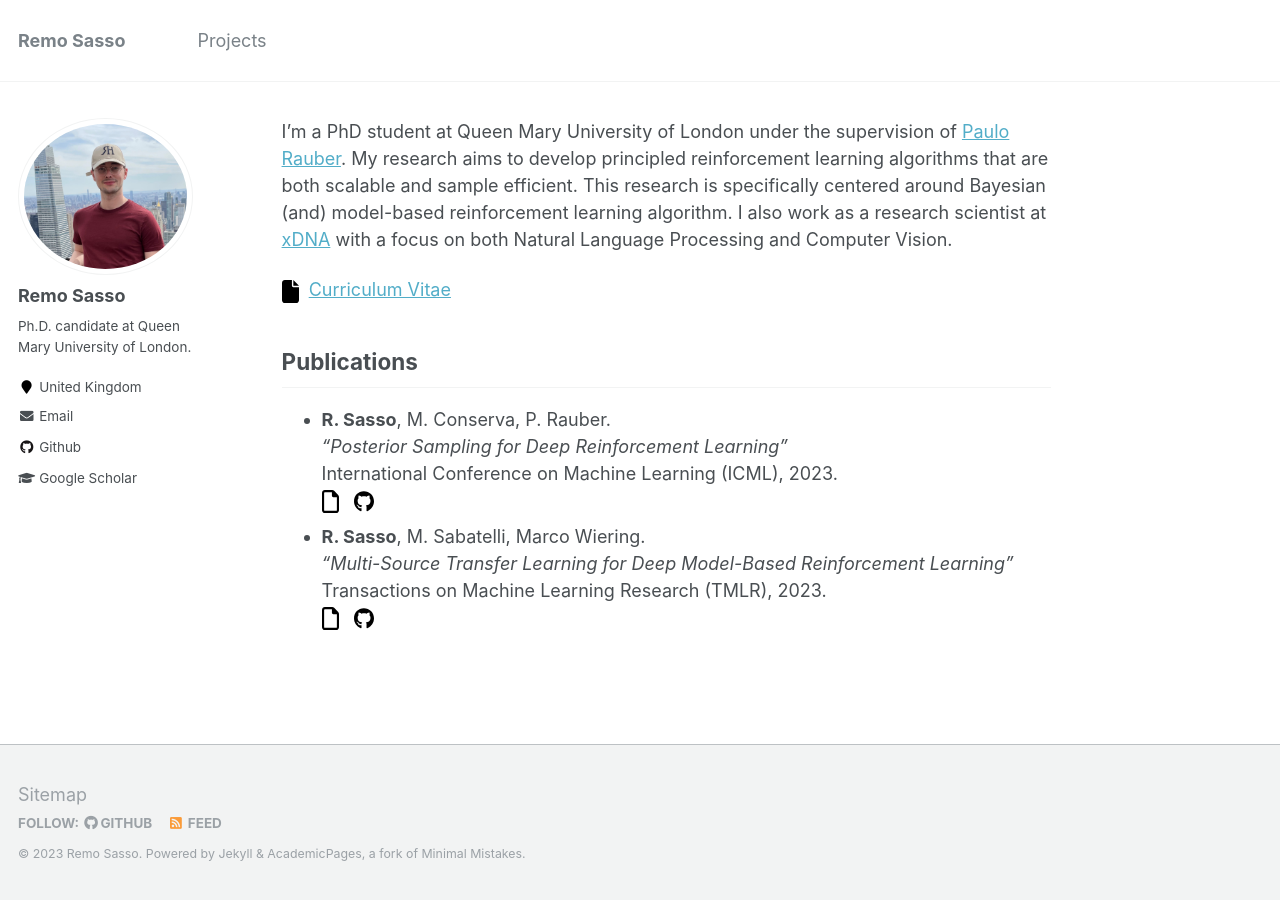
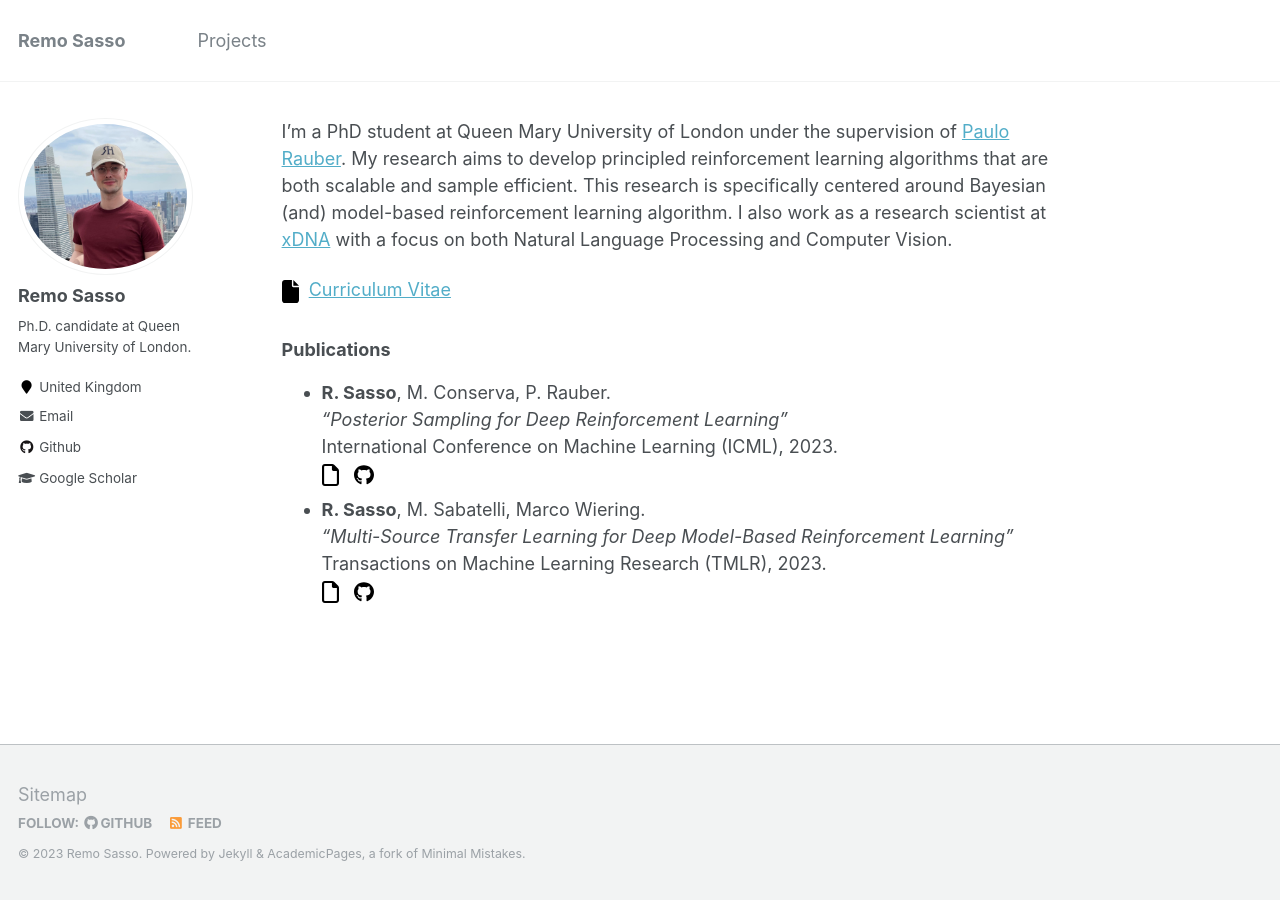
Before and after one commit to remosasso/remosasso.github.io, a Jekyll site: the page built from _pages/about.md, in a window 1280 px wide. Built offline with Jekyll 4.4.1, drawn with Linux system fonts in a browser that asks for light colours.

```diff
--- a/_pages/about.md
+++ b/_pages/about.md
@@ -11,8 +11,7 @@ I'm a PhD student at Queen Mary University of London under the supervision of [P
 [<img src="../images/file-solid.svg" width="17" height="17">](../files/CV.pdf) &nbsp;[Curriculum Vitae](../files/CV.pdf)
 
 
-Publications
-------
+### Publications
 * **R. Sasso**, M. Conserva, P. Rauber. \
 *"Posterior Sampling for Deep Reinforcement Learning"*\
 International Conference on Machine Learning (ICML), 2023.\
```
